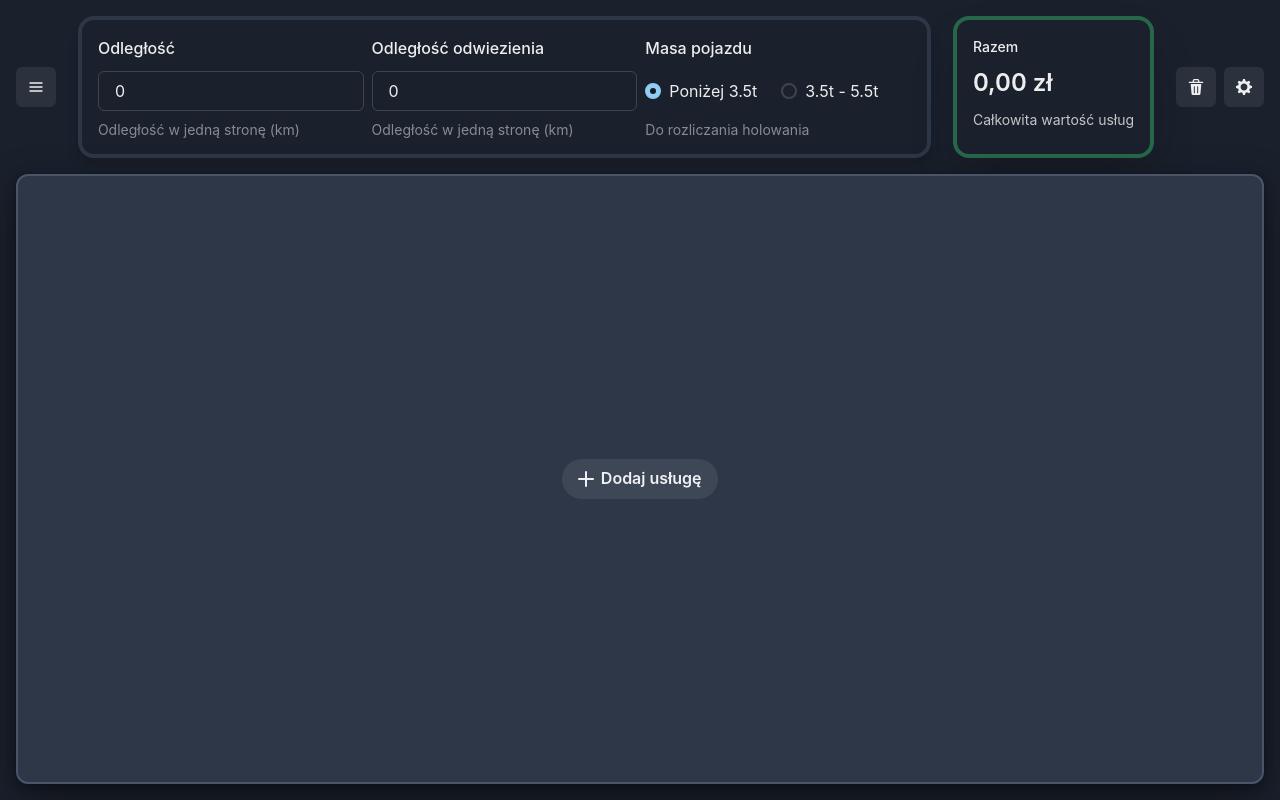
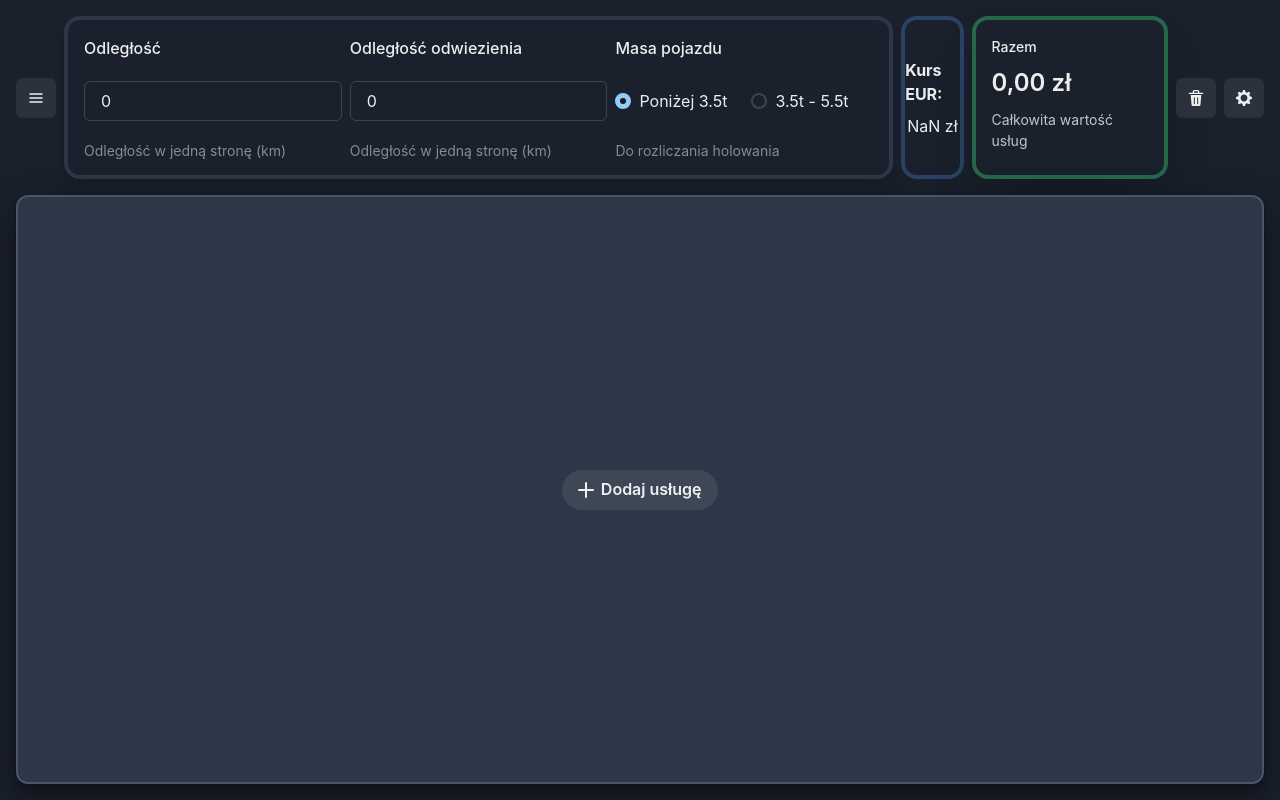
Before and after one commit to goodideagiver/mobilo-app, a React (Vite) app: page / in a window 1280 px wide. Built offline with nearby package versions, Linux system fonts and the light colour scheme; no server answers.

Commit message:
WIP: euro rate fetching

```diff
--- a/package.json
+++ b/package.json
@@ -27,6 +27,7 @@
     "framer-motion": "^7.6.15",
     "react": "18.2.0",
     "react-dom": "18.2.0",
+    "react-query": "^3.39.2",
     "react-router-dom": "6.4.3",
     "zustand": "^4.1.4"
   },
--- /dev/null
+++ b/src/api/getEuroCourse.ts
@@ -0,0 +1,9 @@
+const API_URL = 'https://api.nbp.pl/api/exchangerates/rates/A/EUR/?format=json'
+
+export const getEuroCourse = async () => {
+  const resp = await fetch(API_URL)
+
+  const data = await resp.json()
+
+  return { rate: data.rates[0].mid, date: data.rates[0].effectiveDate }
+}
--- a/src/components/appHeader/appHeader.tsx
+++ b/src/components/appHeader/appHeader.tsx
@@ -1,10 +1,14 @@
-import { Flex } from '@chakra-ui/react'
+import { Box, Center, Flex, Text, VStack } from '@chakra-ui/react'
 
 import { useServicesStore } from '../../store/servicesStore/servicesStore'
 import { AppHeaderControls } from './AppHeaderControls/AppHeaderControls'
 import { DrawerButton } from './DrawerButton'
 import { MainHeaderButtons } from './MainHeaderButtons'
 import { ServicesSummary } from './ServicesSummary'
+
+import { useQuery } from 'react-query'
+import { getEuroCourse } from '../../api/getEuroCourse'
+import { numberToOutputCurrencyString } from '../../helpers/numberToOutputCurrencyString'
 
 type Props = {
   drawerOpenHandler: () => void
@@ -17,10 +21,23 @@ export const AppHeader = ({ drawerOpenHandler }: Props) => {
 
   const activeServiceSummary = activeServices.reduce((prev, curr) => prev + curr.price, 0)
 
+  const { data, isFetching, error, isLoading } = useQuery({
+    queryKey: 'euroRate',
+    queryFn: () => getEuroCourse(),
+  })
+
   return (
     <Flex w='100%' align='center' justify='space-between' gap='2'>
       <DrawerButton drawerOpenHandler={drawerOpenHandler} />
       <AppHeaderControls />
+      <Box flex='1 0 5%' rounded='2xl' border='4px' borderColor='blue.800' h='100%'>
+        <Center h='100%'>
+          <VStack>
+            <Text fontWeight='bold'>Kurs EUR:</Text>
+            <Text>{numberToOutputCurrencyString(data?.rate)}</Text>
+          </VStack>
+        </Center>
+      </Box>
       <ServicesSummary activeServices={activeServices} activeServiceSummary={activeServiceSummary} />
       <MainHeaderButtons />
     </Flex>
--- a/src/index.tsx
+++ b/src/index.tsx
@@ -8,6 +8,7 @@ import { ChakraProvider } from '@chakra-ui/react'
 import { StrictMode } from 'react'
 
 import { extendTheme, type ThemeConfig } from '@chakra-ui/react'
+import { QueryClient, QueryClientProvider } from 'react-query'
 
 const config: ThemeConfig = {
   initialColorMode: 'dark',
@@ -16,15 +17,19 @@ const config: ThemeConfig = {
 
 const theme = extendTheme({ config })
 
+const queryClient = new QueryClient()
+
 const container = document.getElementById('root')
 const root = createRoot(container!)
 const app = (
   <StrictMode>
-    <ChakraProvider theme={theme}>
-      <BrowserRouter>
-        <App />
-      </BrowserRouter>
-    </ChakraProvider>
+    <QueryClientProvider client={queryClient}>
+      <ChakraProvider theme={theme}>
+        <BrowserRouter>
+          <App />
+        </BrowserRouter>
+      </ChakraProvider>
+    </QueryClientProvider>
   </StrictMode>
 )
 root.render(app)
```
Also changed, not shown: 2 other files (tests, documents, lock files or other folders).
